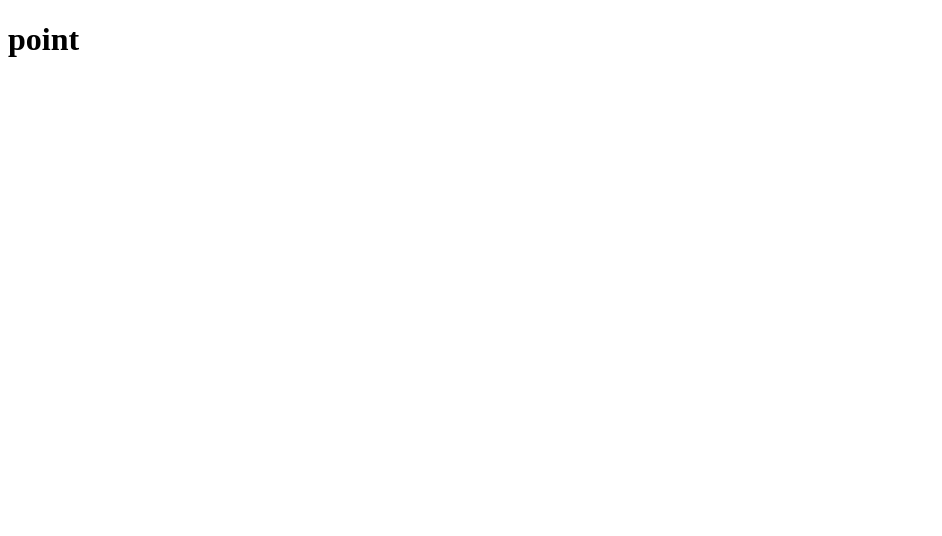
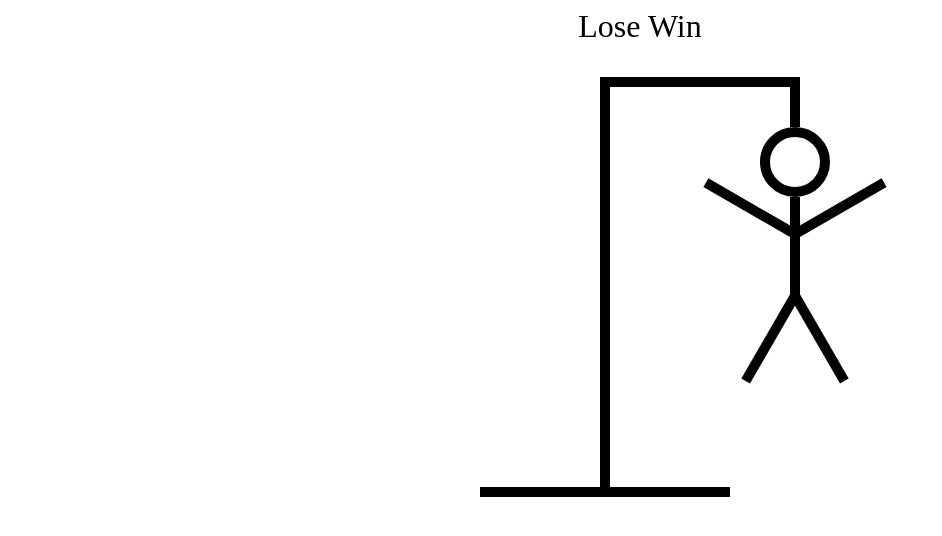
Before and after one commit to Faitsumaru/hangman-game, a React (Vite) app: page / in a window 1280 px wide. Shown: the top 536 px of the page, without its empty margins (0-942 px from the left). Built offline with nearby package versions, Linux system fonts and the light colour scheme.

Commit message:
Hangman drawing

```diff
--- a/src/App.tsx
+++ b/src/App.tsx
@@ -1,5 +1,6 @@
 import { useState } from "react";
 import words from "./wordList.json";
+import { HangmanDrawing } from "./HangmanDrawing";
 
 function App() {
   const [wordToGuess, setWordToGuess] = useState(() => {
@@ -7,9 +8,20 @@
   });
   const [guessedLetters, setGuessedLetters] = useState<string[]>([])
 
-  console.log(wordToGuess);
-
-  return <h1>{wordToGuess}</h1>
+  // console.log(wordToGuess);
+  return (
+    <div style={{
+      maxWidth: "800px",
+      display: "flex",
+      flexDirection: "column",
+      gap: "2rem",
+      margin: "0 auto",
+      alignItems: "center"
+    }}>
+      <div style={{ fontSize: "2rem",  textAlign: "center" }}>Lose Win</div>
+        <HangmanDrawing />
+    </div>
+  )
 }
 
 export default App
--- /dev/null
+++ b/src/HangmanDrawing.tsx
@@ -0,0 +1,131 @@
+const HEAD = (
+    <div style={{
+        height: "50px",
+        width: "50px",
+        borderRadius: "100%",
+        border: "10px solid black",
+        position: "absolute",
+        right: "-30px",
+        top: "50px",
+        }}
+    />
+)
+
+const BODY = (
+    <div style={{
+        height: "100px",
+        width: "10px",
+        background: "black",
+        position: "absolute",
+        right: 0,
+        top: "120px",
+        }}
+    />
+)
+
+const RIGHT_ARM = (
+    <div style={{
+        height: "10px",
+        width: "100px",
+        background: "black",
+        position: "absolute",
+        right: "-100px",
+        top: "150px",
+        rotate: "-30deg",
+        transformOrigin: "left bottom"
+        }}
+    />
+)
+
+const LEFT_ARM = (
+    <div style={{
+        height: "10px",
+        width: "100px",
+        background: "black",
+        position: "absolute",
+        right: "10px",
+        top: "150px",
+        rotate: "30deg",
+        transformOrigin: "right bottom"
+        }}
+    />
+)
+
+const RIGHT_LEG = (
+    <div style={{
+        height: "10px",
+        width: "100px",
+        background: "black",
+        position: "absolute",
+        right: "-90px",
+        top: "210px",
+        rotate: "60deg",
+        transformOrigin: "left bottom"
+        }}
+    />
+)
+
+const LEFT_LEG = (
+    <div style={{
+        height: "10px",
+        width: "100px",
+        background: "black",
+        position: "absolute",
+        right: 0,
+        top: "210px",
+        rotate: "-60deg",
+        transformOrigin: "right bottom"
+        }}
+    />
+)
+
+export function HangmanDrawing() {
+    return (
+        <div style={{ position: "relative" }}>
+            {HEAD}
+
+            {BODY}
+
+            {RIGHT_ARM}
+
+            {LEFT_ARM}
+
+            {RIGHT_LEG}
+
+            {LEFT_LEG}
+
+            <div style={{
+                height: "50px",
+                width: "10px",
+                background: "black",
+                position: "absolute",
+                right: 0,
+                top: 0,
+                }}
+            />
+
+            <div style={{
+                height: "10px",
+                width: "200px",
+                background: "black",
+                marginLeft: "120px"
+                }}
+            />
+
+            <div style={{
+                height: "400px",
+                width: "10px",
+                background: "black",
+                marginLeft: "120px"
+                }}
+            />
+
+            <div style={{
+                height: "10px",
+                width: "250px",
+                background: "black"
+                }}
+            />
+        </div>
+    )
+}
```
